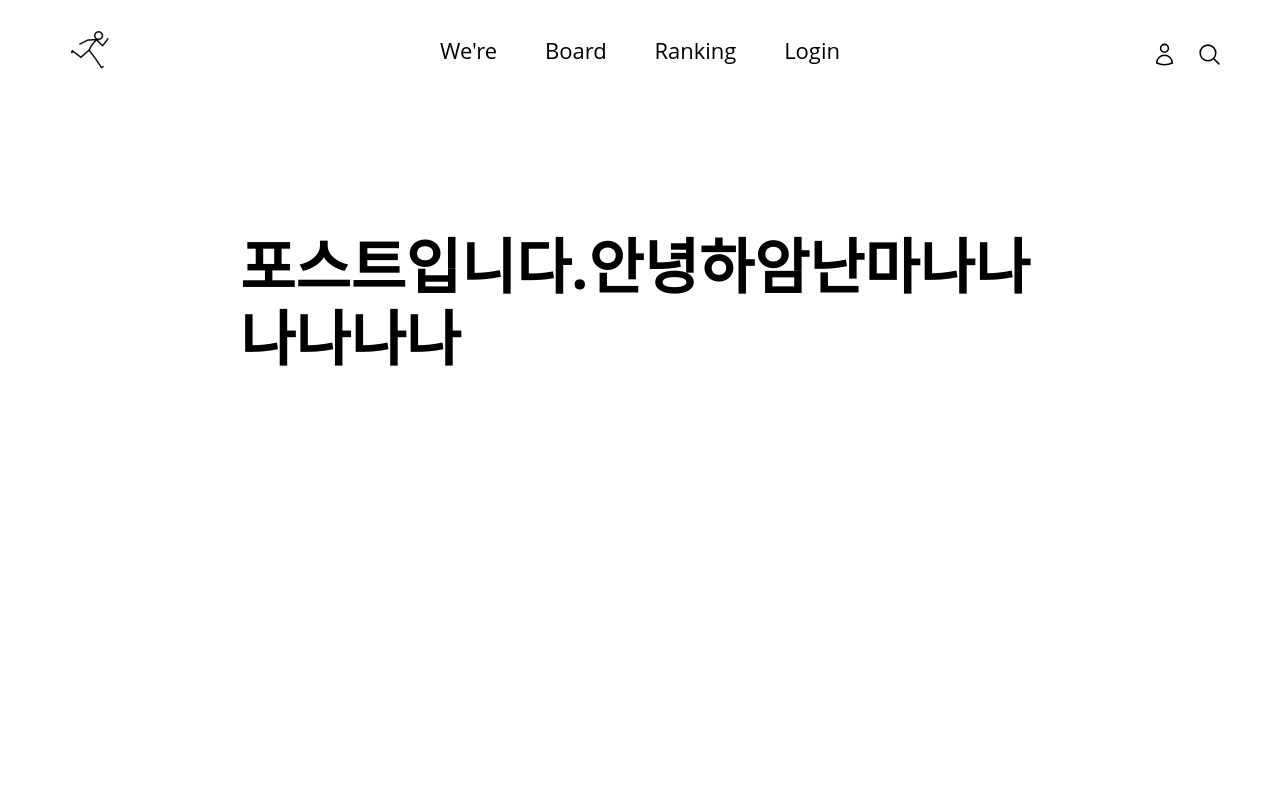
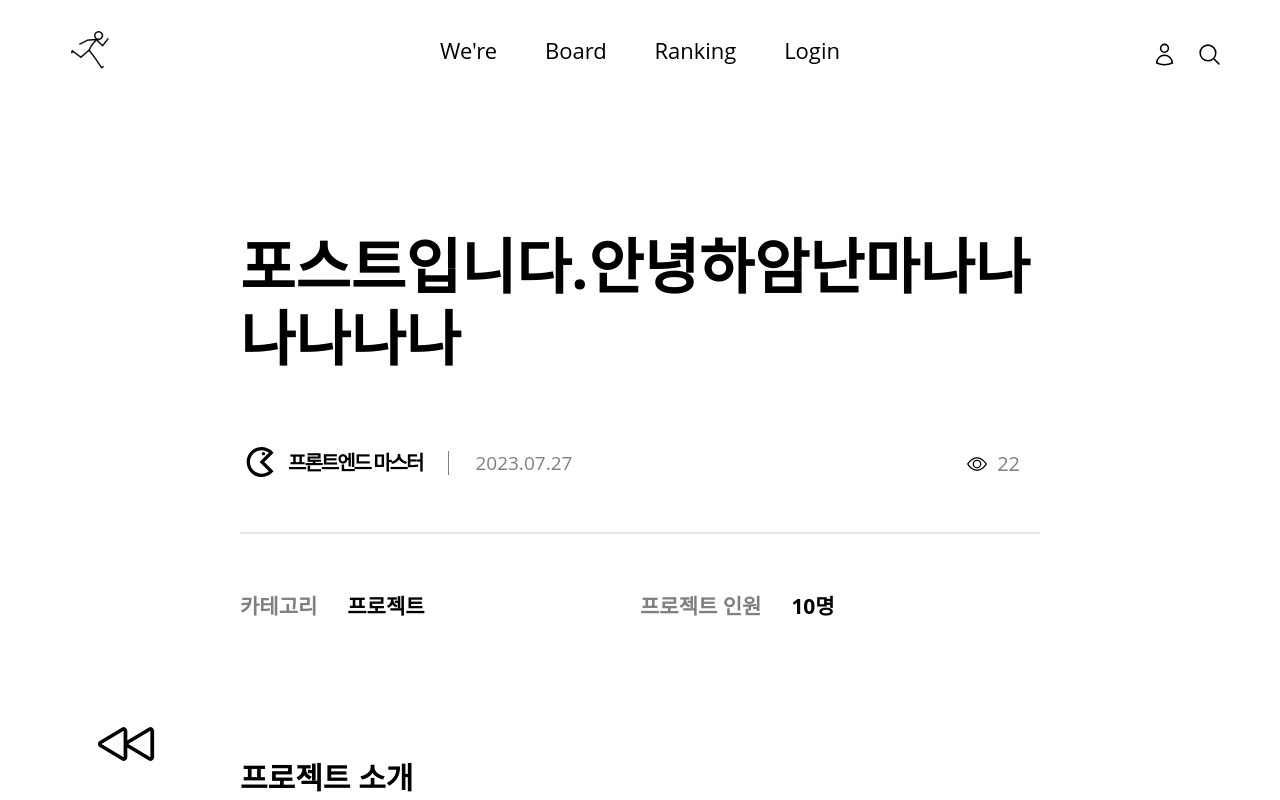
Before and after one commit to jumosd/beam-projector-front, a React (Vite) app: page /board/1 in a window 1280 px wide. Shown: the top 800 px of the page. Built offline with nearby package versions, Linux system fonts and the light colour scheme; what quill-image-resize-module-react would draw is missing.

Commit message:
Feature: 게시판 및 댓글기능 작성

```diff
--- /dev/null
+++ b/src/components/Comment/Comment.jsx
@@ -0,0 +1,128 @@
+import { useState } from "react";
+import { styled } from "styled-components";
+import icon from "../../assets/stick.gif";
+
+const Comment = ({ nickName, comments, createAt }) => {
+  const [mode, setMode] = useState(true);
+  const [comment, setComment] = useState(comments);
+
+  const commentFix = () => {};
+
+  return (
+    <CommentList>
+      <CommentHeader>
+        <ProfileWrapper>
+          <ProfileImg src={icon} />
+          <UserWrapper>
+            <UserId>{nickName}</UserId>
+            <CommentDate>{createAt.replace("T", " ")}</CommentDate>
+          </UserWrapper>
+        </ProfileWrapper>
+        <BtnWrapper>
+          <CommentBtn onClick={() => setMode(true)}>수정</CommentBtn>
+          <CommentBtn>삭제</CommentBtn>
+        </BtnWrapper>
+      </CommentHeader>
+      {mode ? (
+        <FixWrapper>
+          <CommentFixInput
+            value={comment}
+            onChange={({ target }) => setComment(target.value)}
+          />
+          <FixModeBtnWrapper>
+            <ModeBtn>수정 완료</ModeBtn>
+            <ModeBtn active={"false"} onClick={() => setMode(false)}>
+              취소
+            </ModeBtn>
+          </FixModeBtnWrapper>
+        </FixWrapper>
+      ) : (
+        <CommentBody>{comment}</CommentBody>
+      )}
+    </CommentList>
+  );
+};
+
+export default Comment;
+
+const CommentList = styled.li`
+  display: flex;
+  flex-direction: column;
+  justify-content: center;
+`;
+
+const CommentHeader = styled.div`
+  display: flex;
+  justify-content: space-between;
+`;
+
+const ProfileWrapper = styled.div`
+  display: flex;
+`;
+
+const ProfileImg = styled.img`
+  width: 50px;
+  height: 50px;
+  margin-right: 20px;
+`;
+
+const UserWrapper = styled.div`
+  display: flex;
+  flex-direction: column;
+  justify-content: center;
+`;
+
+const UserId = styled.p`
+  font-weight: bold;
+`;
+
+const CommentDate = styled.p`
+  color: gray;
+`;
+
+const BtnWrapper = styled.div`
+  display: flex;
+`;
+
+const CommentBtn = styled.button`
+  color: gray;
+  background: none;
+  border: none;
+`;
+
+const CommentBody = styled.p`
+  font-size: 20px;
+  margin-top: 40px;
+  margin-bottom: 40px;
+  padding-bottom: 40px;
+  font-weight: 500;
+  border-bottom: 1px solid gray;
+`;
+
+const FixWrapper = styled.div`
+  display: flex;
+  flex-direction: column;
+  margin-top: 20px;
+`;
+
+const CommentFixInput = styled.input`
+  padding: 7px;
+  border-radius: 5px;
+  outline: none;
+`;
+
+const FixModeBtnWrapper = styled.div`
+  display: flex;
+  margin-top: 15px;
+  width: 200px;
+`;
+
+const ModeBtn = styled.button`
+  background-color: ${({ active }) => (active ? "gray" : "black")};
+  border: none;
+  color: ${({ active }) => (active ? "black" : "white")};
+  border-radius: 4px;
+  margin-right: 10px;
+  padding: 8px;
+  width: 100%;
+`;
--- a/src/pages/Post.jsx
+++ b/src/pages/Post.jsx
@@ -1,11 +1,87 @@
-import React from "react";
 import { styled } from "styled-components";
+import { IoPlayBackOutline } from "react-icons/io5";
+// import { PiThumbsUp } from "react-icons/pi";
+import { CgPacman } from "react-icons/cg";
+import { BsEye } from "react-icons/bs";
+import { useNavigate, useParams } from "react-router-dom";
+import { useState } from "react";
+import Comment from "../components/Comment/Comment";
+
+const tmp =
+  "<p>아아아아아아 너무 힘드러</p><p><br></p><p><strong>ㅠㅠㅠㅠ</strong></p><p><em><u>asdasdasdasd</u></em></p><p><strong><em><u>살려주세요</u></em></strong></p>";
 
 const Post = () => {
+  const navigate = useNavigate();
+  const params = useParams();
+  const [comment, setComment] = useState("");
+  const [comments, setComments] = useState([
+    {
+      memberNum: 1, // 토큰에서 memberNum 가져와야한다.
+      boardNum: params.id,
+      commentNum: 1,
+      nickName: "프론트엔드 마스터",
+      comments: "댓글 테스트",
+      createAt: "2023-07-25T00:00:00",
+    },
+  ]);
+
+  const moveToBack = () => {
+    navigate(-1);
+  };
+
   return (
-    <Layout>
-      <PostTitle>포스트입니다.안녕하암난마나나나나나나</PostTitle>
-    </Layout>
+    <>
+      <BtnBack onClick={() => moveToBack()}>
+        <IoPlayBackOutline />
+      </BtnBack>
+      <Layout>
+        <PostTitle>포스트입니다.안녕하암난마나나나나나나</PostTitle>
+        <UserInfo>
+          <UserLogo>
+            <CgPacman />
+          </UserLogo>
+          <UserName>프론트엔드 마스터</UserName>
+          <CreatedDate>2023.07.27</CreatedDate>
+          <HitWrapper>
+            <HitTitles>
+              <BsEye />
+            </HitTitles>
+            <HitCount>22</HitCount>
+          </HitWrapper>
+        </UserInfo>
+        <ProjectInfoWrapper>
+          <InfoUl>
+            <InfoLi>
+              <InfoSubject>카테고리</InfoSubject>
+              <InfoValue>프로젝트</InfoValue>
+            </InfoLi>
+            <InfoLi>
+              <InfoSubject>프로젝트 인원</InfoSubject>
+              <InfoValue>10명</InfoValue>
+            </InfoLi>
+          </InfoUl>
+        </ProjectInfoWrapper>
+        <DescTitle>프로젝트 소개</DescTitle>
+        <Content dangerouslySetInnerHTML={{ __html: tmp }}></Content>
+        <CommentWrapper>
+          <ComTitleWrapper>
+            <CommentTitles>댓글</CommentTitles>
+            <CommentCount>{comments.length}</CommentCount>
+          </ComTitleWrapper>
+          <CommentInput
+            placeholder="댓글 입력하슈"
+            value={comment}
+            onChange={({ target }) => setComment(target.value)}
+          />
+          <CommentSubmit>댓글 등록</CommentSubmit>
+        </CommentWrapper>
+        <CommentLists>
+          {comments.map(({ commentNum, ...rest }) => (
+            <Comment key={commentNum} {...rest} />
+          ))}
+        </CommentLists>
+      </Layout>
+    </>
   );
 };
 
@@ -16,11 +92,164 @@ const Layout = styled.div`
   flex-direction: column;
   width: 1200px;
   padding: 50px 200px 0 200px;
+  margin-bottom: 200px;
 `;
 
-const BtnBack = styled.button``;
+const BtnBack = styled.button`
+  background: none;
+  border: none;
+  font-size: 60px;
+  position: fixed;
+  left: 90px;
+  top: 700px;
+  transition: all 0.1s;
+
+  &:hover {
+    transform: translateX(-10px);
+  }
+`;
 
 const PostTitle = styled.h1`
   font-weight: bold;
   font-size: 60px;
+  margin-bottom: 60px;
 `;
+
+const UserInfo = styled.section`
+  display: flex;
+  align-items: center;
+  position: relative;
+  border-bottom: 2px solid rgba(0, 0, 0, 0.1);
+  padding-bottom: 40px;
+  margin-bottom: 60px;
+`;
+
+const UserLogo = styled.div`
+  margin-right: 8px;
+  font-size: 40px;
+  padding-bottom: 10px;
+`;
+
+const UserName = styled.p`
+  font-weight: bold;
+  font-size: 20px;
+  letter-spacing: -2px;
+  margin-right: 26px;
+  border-right: 1px solid gray;
+  padding-right: 26px;
+`;
+
+const CreatedDate = styled.p`
+  color: gray;
+  font-size: 19px;
+  font-weight: 400;
+`;
+
+const HitWrapper = styled.div`
+  display: flex;
+  position: absolute;
+  right: 20px;
+`;
+
+const HitTitles = styled.p`
+  font-weight: bold;
+  font-size: 20px;
+  margin-right: 10px;
+`;
+
+const HitCount = styled.p`
+  padding-top: 2px;
+  font-size: 20px;
+  font-weight: 400;
+  color: gray;
+`;
+
+const ProjectInfoWrapper = styled.section`
+  display: flex;
+`;
+
+const InfoUl = styled.ul`
+  display: grid;
+  grid-template-columns: repeat(2, 3fr);
+  grid-row-gap: 24px;
+  row-gap: 24px;
+  width: 100%;
+`;
+
+const InfoLi = styled.li`
+  display: flex;
+`;
+
+const InfoSubject = styled.div`
+  color: gray;
+  font-weight: bold;
+  font-size: 21px;
+  margin-right: 30px;
+`;
+
+const InfoValue = styled.div`
+  font-weight: bold;
+  font-size: 21px;
+`;
+
+const DescTitle = styled.h2`
+  font-weight: bold;
+  font-size: 30px;
+  margin-top: 140px;
+  border-bottom: 3px solid rgba(0, 0, 0, 0.1);
+  padding-bottom: 30px;
+`;
+
+const Content = styled.section`
+  font-size: 24px;
+  min-height: 600px;
+  padding-top: 50px;
+`;
+
+const CommentWrapper = styled.section`
+  display: flex;
+  flex-direction: column;
+  position: relative;
+  margin-bottom: 50px;
+`;
+
+const ComTitleWrapper = styled.div`
+  display: flex;
+  align-items: center;
+`;
+
+const CommentTitles = styled.h2`
+  font-weight: bold;
+  font-size: 20px;
+  margin-right: 8px;
+`;
+
+const CommentCount = styled.p`
+  color: gray;
+  font-size: 20px;
+`;
+
+const CommentInput = styled.textarea`
+  padding: 20px;
+  border-radius: 20px;
+  border: 2px solid rgba(0, 0, 0, 0.2);
+  resize: none;
+  width: 100%;
+  height: 110px;
+  margin-top: 20px;
+  margin-bottom: 40px;
+`;
+
+const CommentSubmit = styled.button`
+  background-color: black;
+  color: white;
+  width: 110px;
+  height: 40px;
+  border-radius: 20px;
+  align-self: flex-end;
+`;
+
+const CommentLists = styled.ul`
+  display: flex;
+  flex-direction: column;
+`;
--- a/vite.config.js
+++ b/vite.config.js
@@ -8,8 +8,9 @@ export default defineConfig({
   server: {
     proxy: {
       "/api": {
-        target: "http://43.202.4.184:8080",
+        target: "http://api.example.com",
         changeOrigin: true,
+        rewrite: (path) => path.replace(/^\/api/, ""),
       },
     },
   },
```
